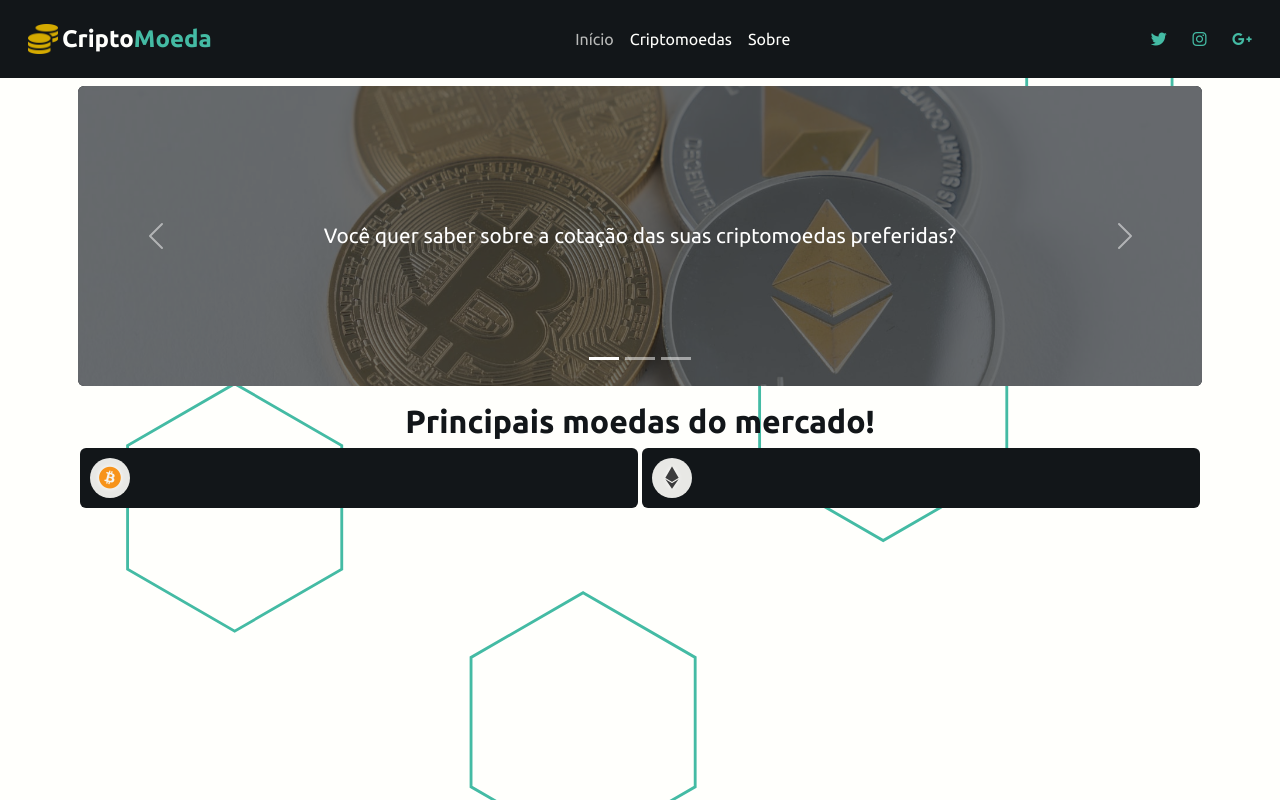
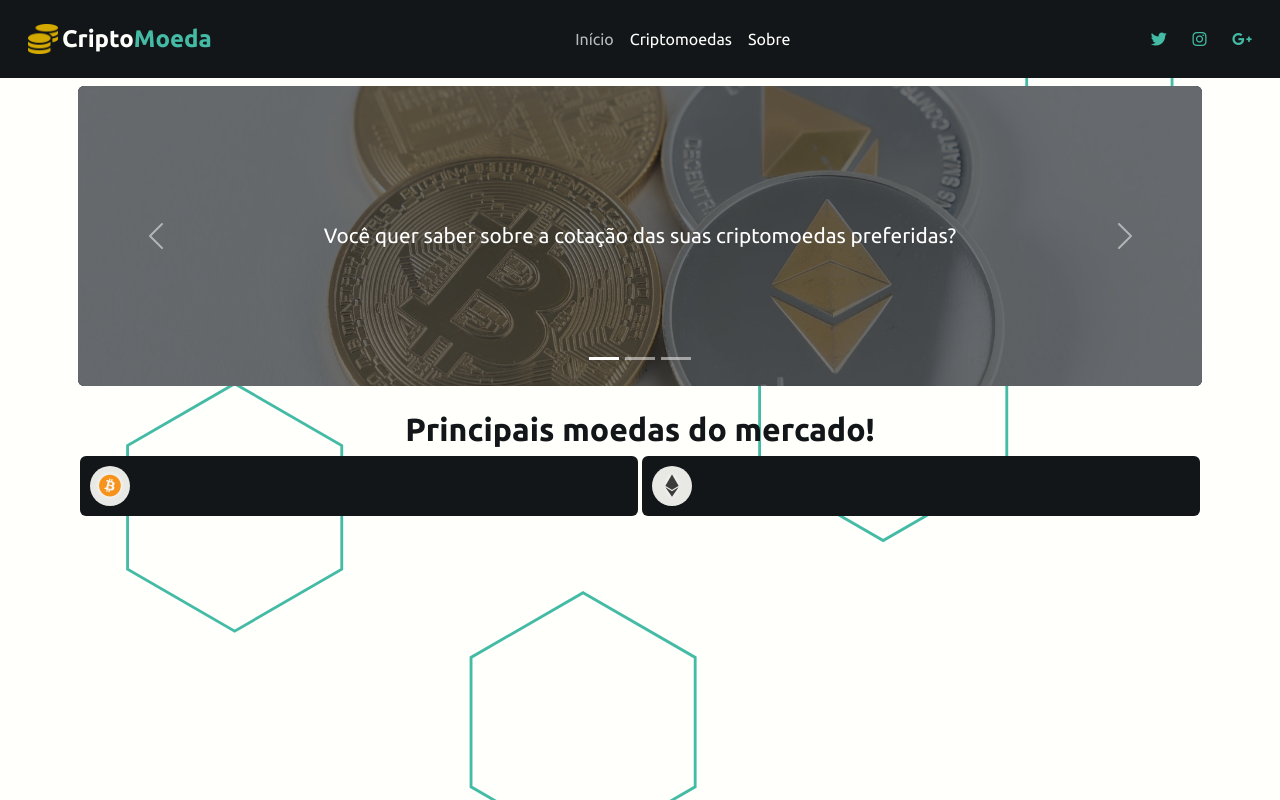
Before and after one commit to IsaacLouzeiro/preco-criptomoedas, a Vue app: page / in a window 1280 px wide. Built offline with nearby package versions, Linux system fonts and the light colour scheme.

Commit message:
arrumando espaco do titulo

```diff
--- a/src/components/SecaoPrincipal.vue
+++ b/src/components/SecaoPrincipal.vue
@@ -1,7 +1,7 @@
 <template>
     <section id="secaoPrincipal" class="mt-2 rounded p-0">
         <!-- titulo -->
-        <h2 class="text-center fw-bold mt-3">Principais moedas do mercado!</h2>
+        <h2 class="text-center fw-bold mt-4">Principais moedas do mercado!</h2>
         <!-- principais moedas do mercado -->
         <div class="row container mx-auto g-1 justify-content-between px-2 moedasPrincipais">
             <div class="col-md-6">
```
